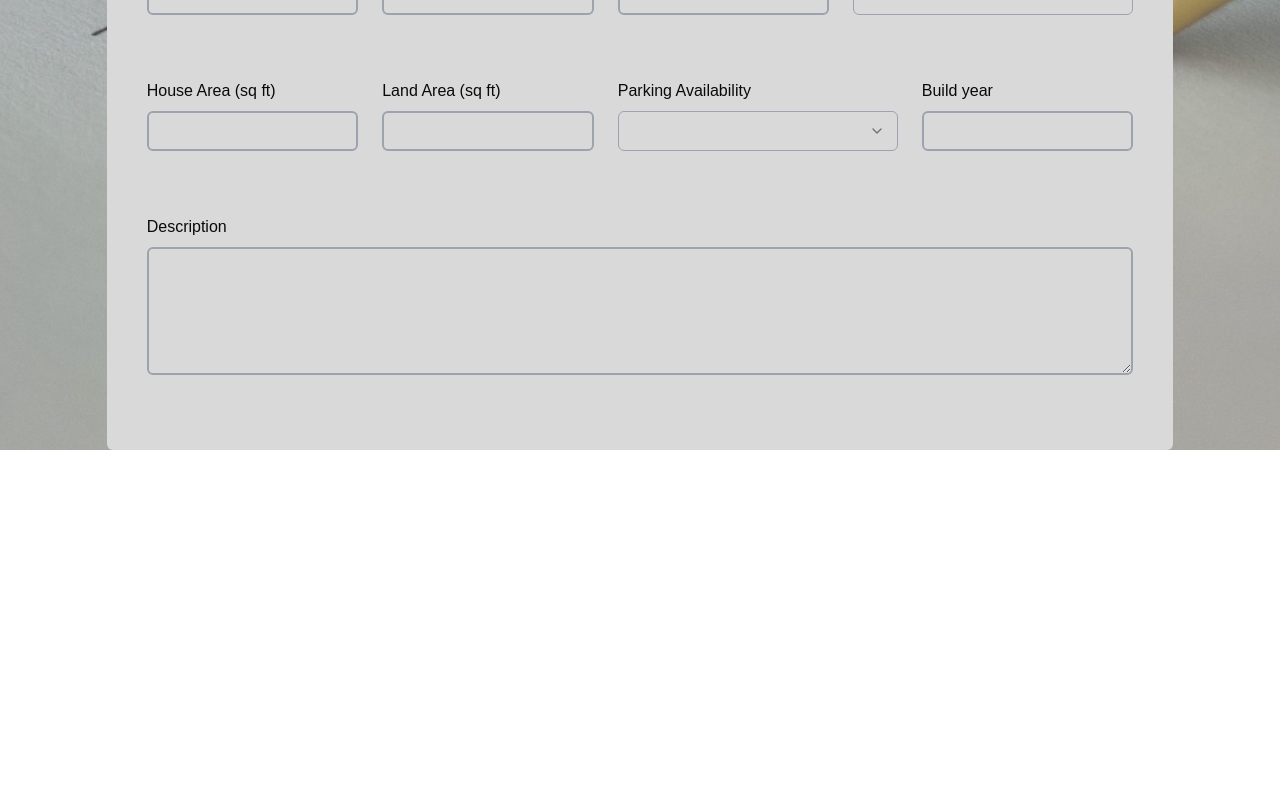
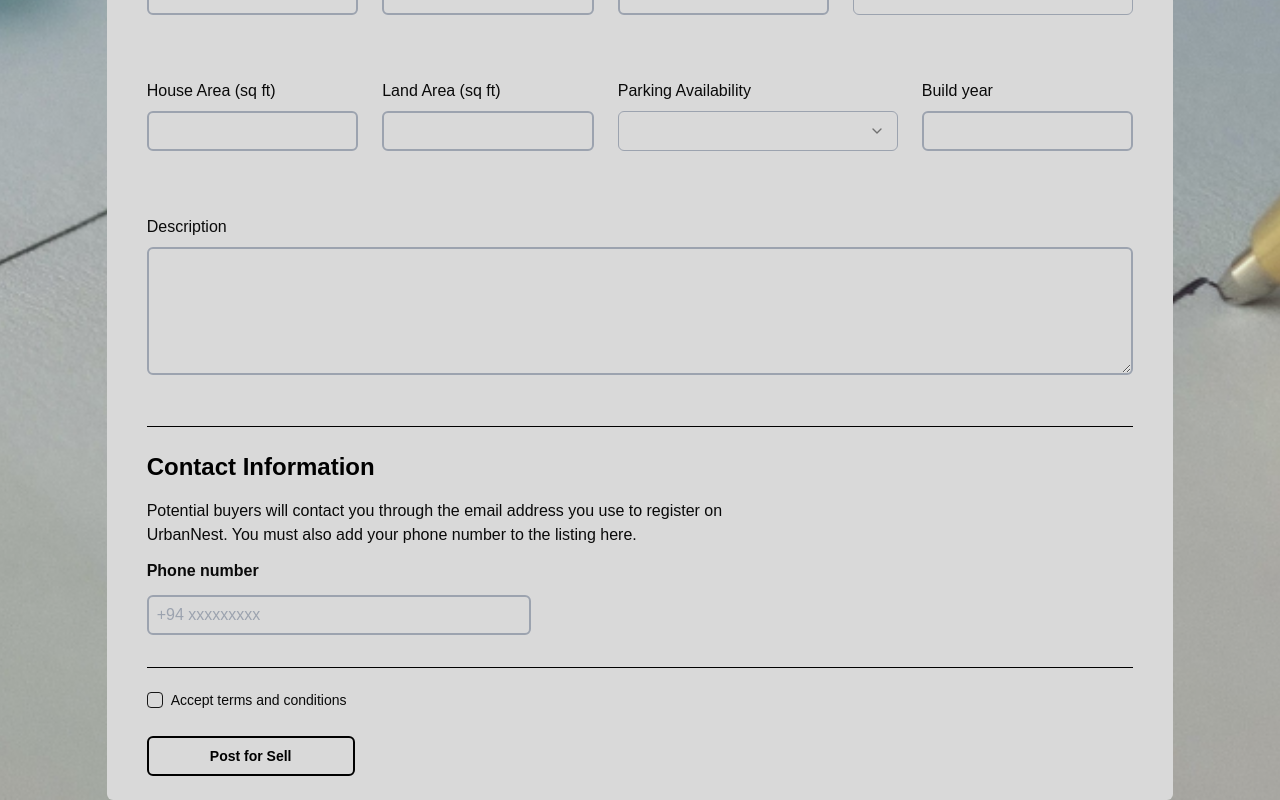
Before and after one commit to randilsk/RealEstate-Web-App, a Next.js app in the folder frontend/: page /sell/listing in a window 1280 px wide. Shown: the part 970-1770 px from the top of the page. Before the commit the page ends 1420 px from the top, so only its background shows below. Built offline with nearby package versions, Linux system fonts and the light colour scheme.

Commit message:
Listing updated2

```diff
--- a/frontend/package.json
+++ b/frontend/package.json
@@ -9,6 +9,7 @@
     "lint": "next lint"
   },
   "dependencies": {
+    "@radix-ui/react-checkbox": "^1.1.3",
     "@radix-ui/react-dropdown-menu": "^2.1.4",
     "@radix-ui/react-label": "^2.1.1",
     "@radix-ui/react-radio-group": "^1.2.2",
--- a/frontend/src/components/SellPageContent/Listing.jsx
+++ b/frontend/src/components/SellPageContent/Listing.jsx
@@ -1,6 +1,8 @@
 import React from "react";
 import FileUploader from "../FileUploader";
 import { Label } from "@/components/ui/label";
+import { Checkbox } from "@/components/ui/checkbox";
+import { Button } from "@/components/ui/button";
 
 import {
   Select,
@@ -166,6 +168,34 @@ function Listing() {
               </div>
             </div>
           </div>
+          <hr className="border-1 border-black py-3" />
+          <div className="pb-8">
+            {" "}
+            <div className="pb-4 text-black text-2xl font-bold font-poppins ">
+              Contact Information
+            </div>
+            <p>
+              Potential buyers will contact you through the email address you
+              use to register on <br /> UrbanNest. You must also add your phone
+              number to the listing here.
+            </p>
+            <p className="py-3 font-semibold">Phone number</p>
+            <input
+              type="number"
+              placeholder="+94 xxxxxxxxx"
+              className="px-2 w-96 outline-none bg-transparent border-2 border-gray-400 rounded-md  h-10 "
+            />
+          </div>
+          <hr className="border-1 border-black py-3" />
+          <div className="pb-7">
+            <div className="flex items-center space-x-2">
+              <Checkbox id="terms" />
+              <Label htmlFor="terms">Accept terms and conditions</Label>
+            </div>
+          </div>
+          <Button className="bg-transparent border-black text-black hover:bg-main-blue hover:text-white w-52 font-bold border-2 hover:border-main-blue">
+            Post for Sell
+          </Button>
         </div>
       </div>
     </>
--- /dev/null
+++ b/frontend/src/components/ui/checkbox.tsx
@@ -0,0 +1,30 @@
+"use client"
+
+import * as React from "react"
+import * as CheckboxPrimitive from "@radix-ui/react-checkbox"
+import { Check } from "lucide-react"
+
+import { cn } from "@/lib/utils"
+
+const Checkbox = React.forwardRef<
+  React.ElementRef<typeof CheckboxPrimitive.Root>,
+  React.ComponentPropsWithoutRef<typeof CheckboxPrimitive.Root>
+>(({ className, ...props }, ref) => (
+  <CheckboxPrimitive.Root
+    ref={ref}
+    className={cn(
+      "peer h-4 w-4 shrink-0 rounded-sm border border-primary ring-offset-background focus-visible:outline-none focus-visible:ring-2 focus-visible:ring-ring focus-visible:ring-offset-2 disabled:cursor-not-allowed disabled:opacity-50 data-[state=checked]:bg-primary data-[state=checked]:text-primary-foreground",
+      className
+    )}
+    {...props}
+  >
+    <CheckboxPrimitive.Indicator
+      className={cn("flex items-center justify-center text-current")}
+    >
+      <Check className="h-4 w-4" />
+    </CheckboxPrimitive.Indicator>
+  </CheckboxPrimitive.Root>
+))
+Checkbox.displayName = CheckboxPrimitive.Root.displayName
+
+export { Checkbox }
```
Also changed, not shown: 1 other file (tests, documents, lock files or other folders).
